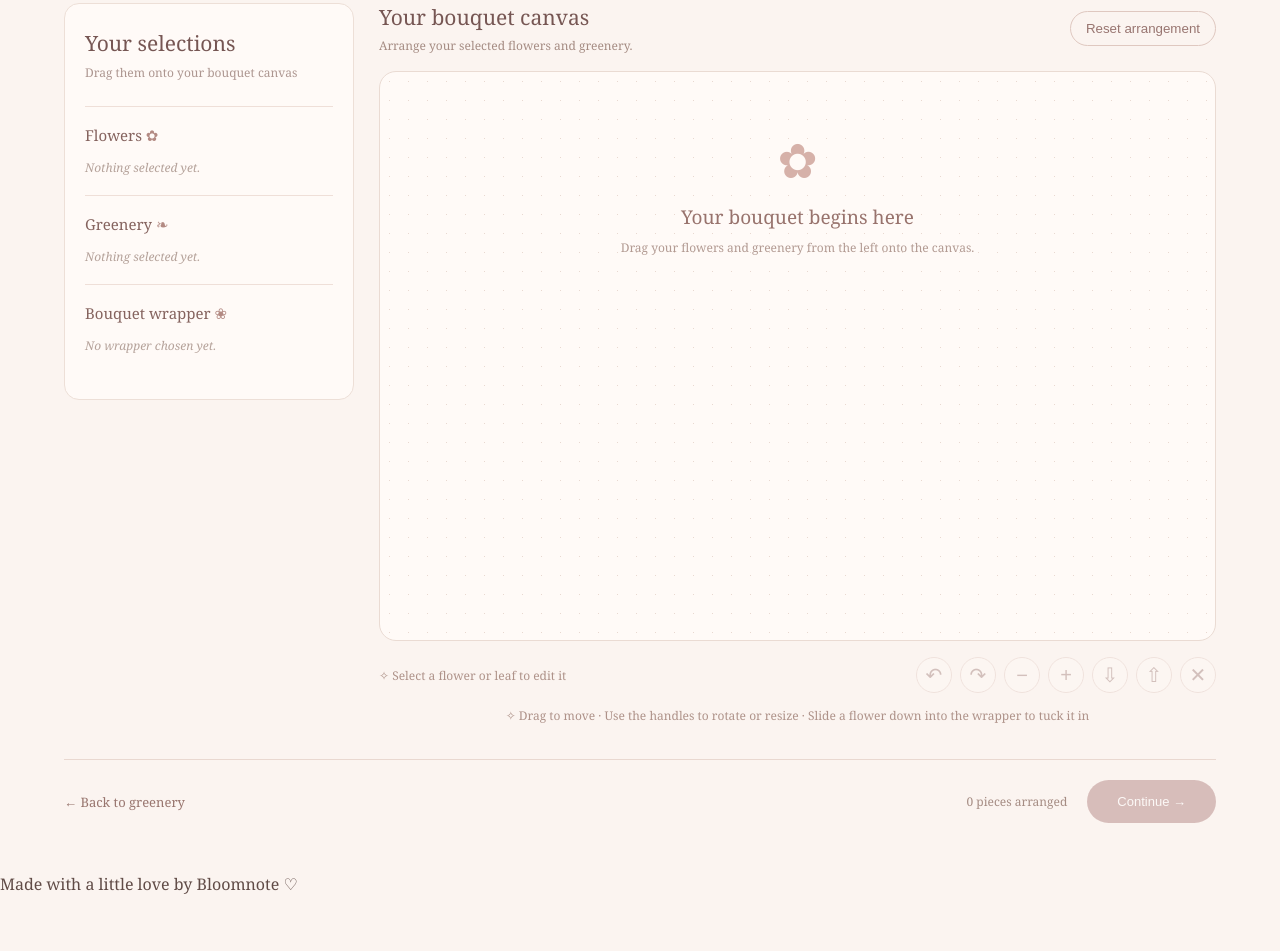
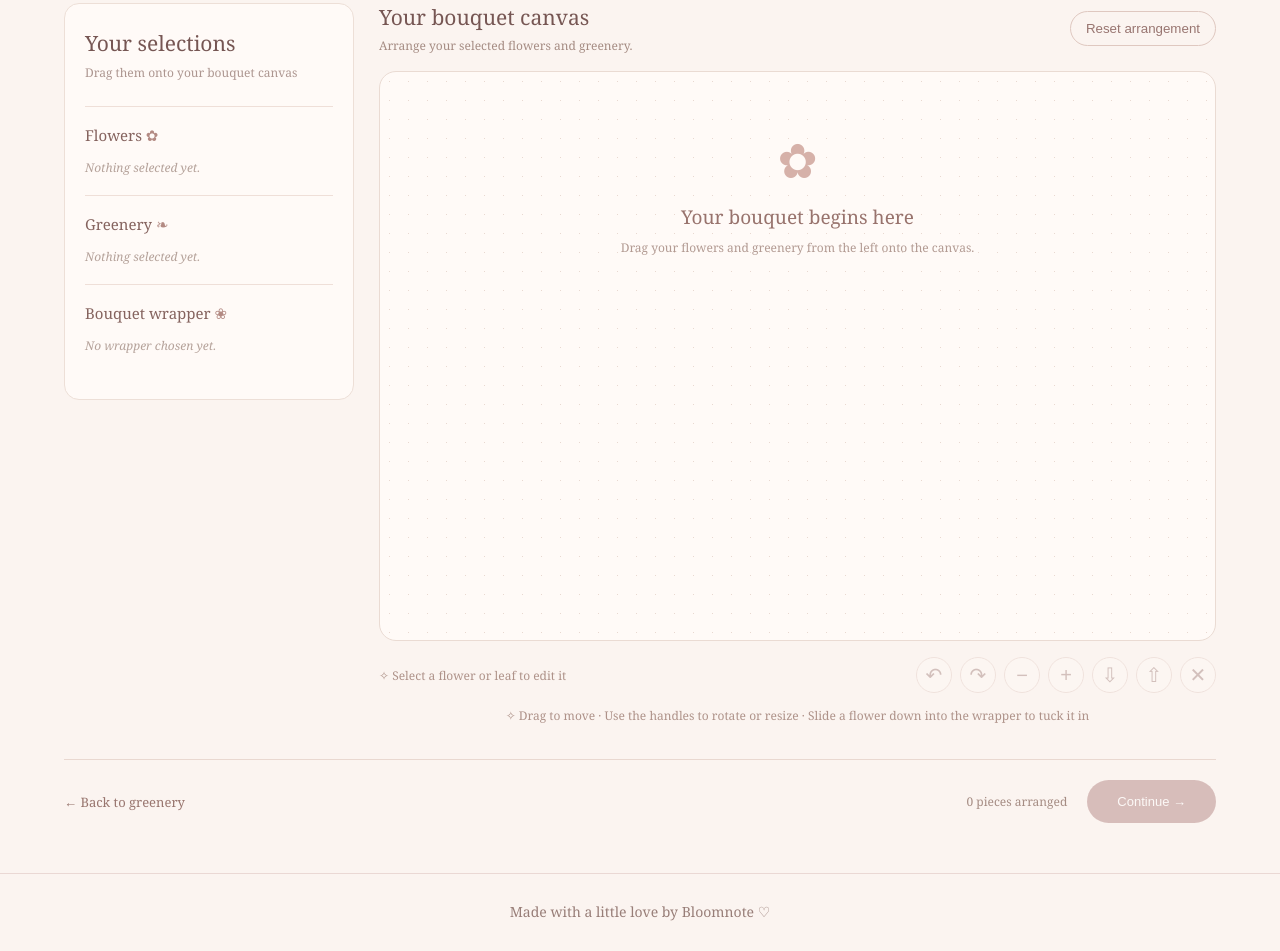
Before and after one commit to bloomorae/bloomnote0, a plain HTML site: page arrangement.html in a window 1280 px wide. Shown: the part 263-1214 px from the top of the page. Before the commit the page ends 1158 px from the top, so only its background shows below. Drawn offline with Linux system fonts and the light colour scheme.

Commit message:
Update arrangement.css

```diff
--- a/arrangement.css
+++ b/arrangement.css
@@ -1,3 +1,4 @@
+
 * {
     margin: 0;
     padding: 0;
@@ -523,6 +524,25 @@ main {
     cursor: not-allowed;
 }
 
+
+/* ---------- CREATOR FOOTER ---------- */
+
+.creator-footer {
+    text-align: center;
+    padding: 27px 15px;
+    border-top: 1px solid #ead8d4;
+    background: #fbf4f0;
+    color: #987e78;
+    font-family: Georgia, "Times New Roman", serif;
+    font-size: 14px;
+    line-height: 1.35;
+}
+
+.creator-footer p {
+    margin: 2px 0;
+}
+
+
 @media (max-width: 800px) {
     main {
         padding: 30px 5%;
```
